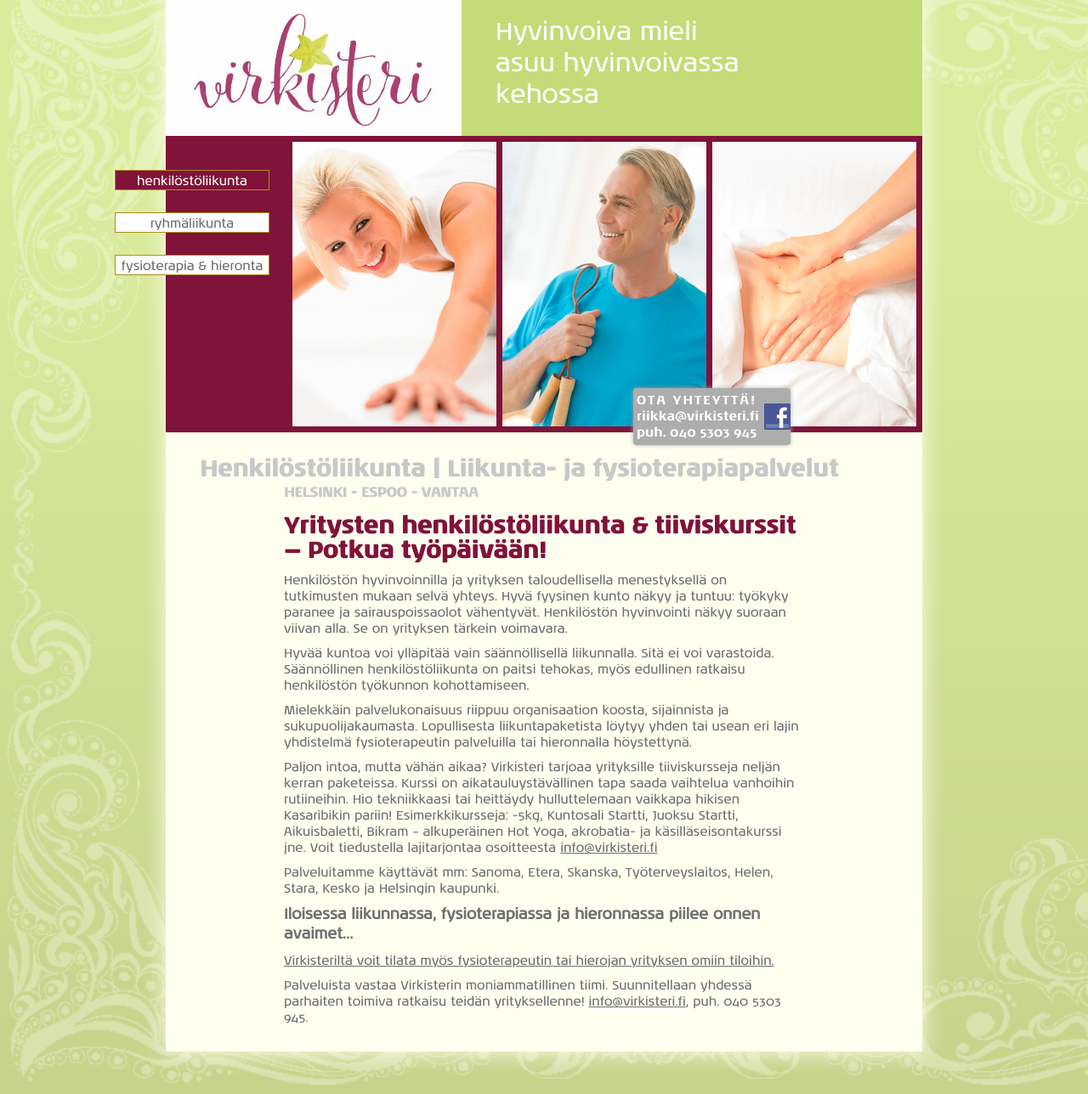
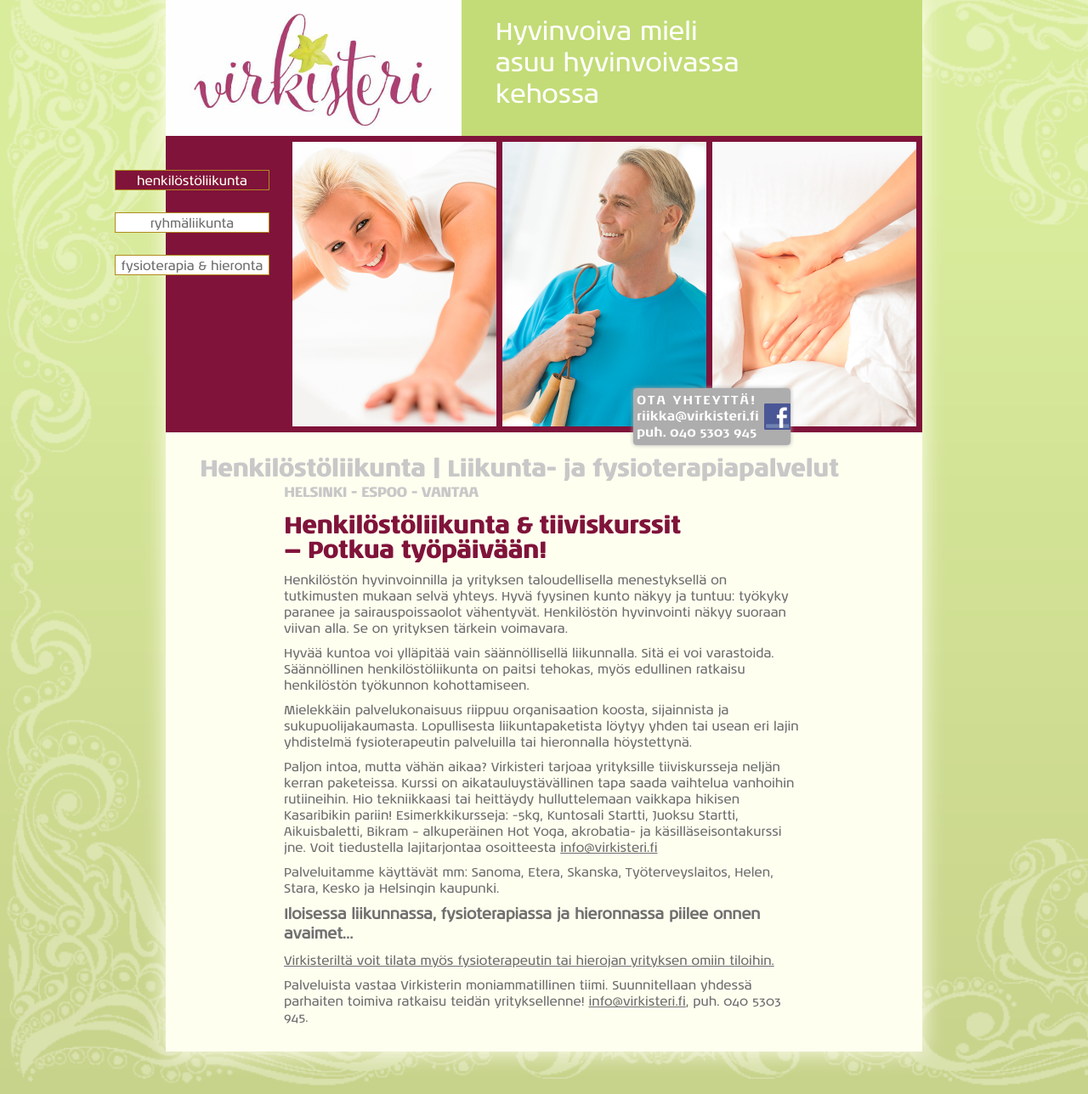
Before and after one commit to sdsykes-web/virkisteri, a Jekyll site: the page built from henkilostoliikunta.md, in a window 1280 px wide. Shown: the whole page at 85% size. Built offline with Jekyll 4.4.1, drawn with Linux system fonts in a browser that asks for light colours; nearby versions of some CDN libraries; some web fonts are replaced.

Commit message:
Update henkilostoliikunta.md

```diff
--- a/henkilostoliikunta.md
+++ b/henkilostoliikunta.md
@@ -8,7 +8,7 @@ pageNumber: 1
 
 ##### HELSINKI - ESPOO - VANTAA
 
-### Yritysten henkilöstöliikunta & tiiviskurssit<br>&mdash; Potkua työpäivään!
+### Henkilöstöliikunta & tiiviskurssit<br>&mdash; Potkua työpäivään!
 Henkilöstön hyvinvoinnilla ja yrityksen taloudellisella menestyksellä on tutkimusten mukaan selvä yhteys. Hyvä fyysinen kunto näkyy ja tuntuu: työkyky paranee ja sairauspoissaolot vähentyvät. Henkilöstön hyvinvointi näkyy suoraan viivan alla. Se on yrityksen tärkein voimavara.
 
 Hyvää kuntoa voi ylläpitää vain säännöllisellä liikunnalla. Sitä ei voi varastoida. Säännöllinen henkilöstöliikunta on paitsi tehokas, myös edullinen ratkaisu henkilöstön työkunnon kohottamiseen.
```
